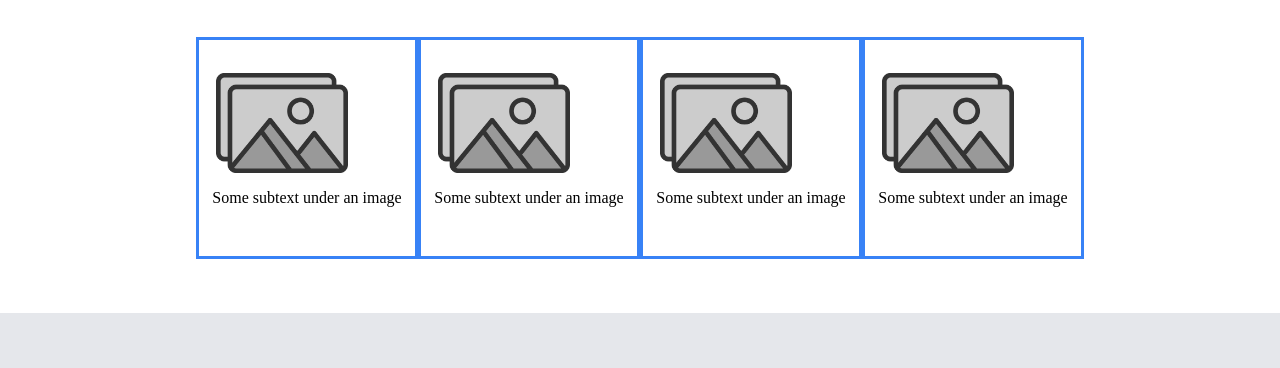
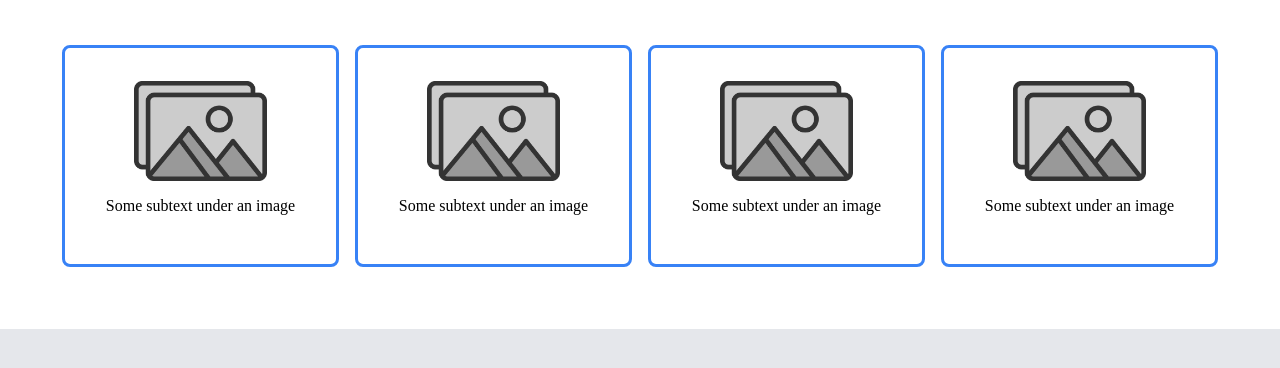
Before and after one commit to alexk49/odin-landing-page, a plain HTML site: page index.html in a window 1280 px wide. Shown: the part 610-978 px from the top of the page. Drawn offline with Linux system fonts and the light colour scheme.

Commit message:
centered row2 images

```diff
--- a/styles.css
+++ b/styles.css
@@ -96,11 +96,13 @@ h3 {
     flex-direction: column;
     padding: 8px;
     flex-wrap: wrap;
-    width: 200px;
+    width: 350px;
     height: 200px;
-    text-align: center;
     border-style: solid;
     border-color: #3882F6;
+    margin: 8px;
+    border-radius: 8px;
+    align-items: center;
 }
 
 .row2, .row4 {
```
